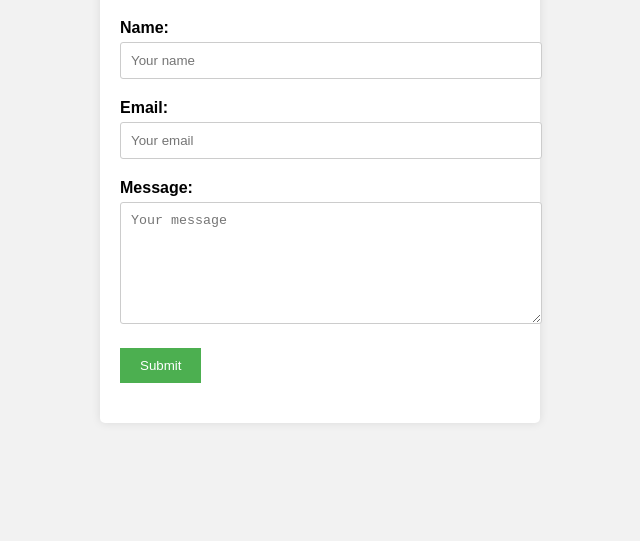
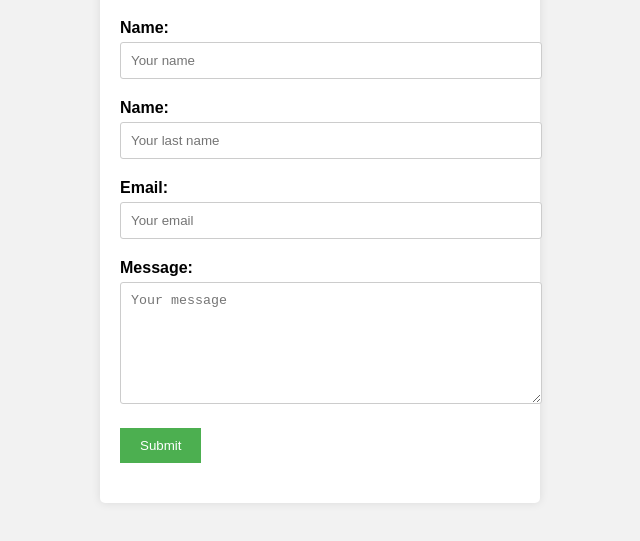
Before and after one commit to Lohith0590/GCPDevOps, a plain HTML site: page index.html in a window 1280 px wide. Shown: the part 89-630 px from the top of the page, without its empty margins (320-960 px from the left). Drawn offline with Linux system fonts and the light colour scheme.

Commit message:
Update index.html

```diff
--- a/index.html
+++ b/index.html
@@ -67,6 +67,10 @@
         <input type="text" id="name" name="name" placeholder="Your name">
       </div>
       <div class="form-group">
+        <label for="last_name">Name:</label>
+        <input type="text" id="lname" name="lname" placeholder="Your last name">
+      </div>
+      <div class="form-group">
         <label for="email">Email:</label>
         <input type="email" id="email" name="email" placeholder="Your email">
       </div>
```
